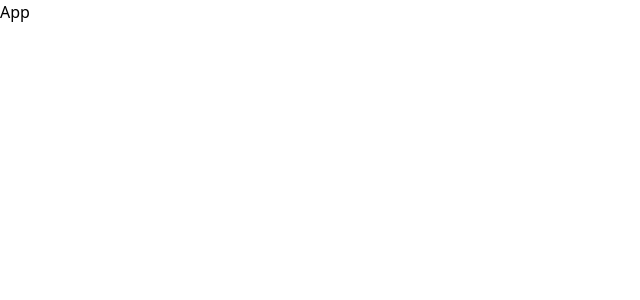
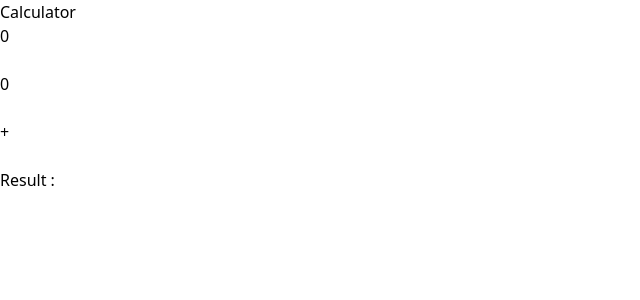
Before and after one commit to gawali9405/my-demo, a React (Vite) app in the folder student/: page / in a window 1280 px wide. Shown: the top 300 px of the page, without its empty margins (0-640 px from the left). Built offline with nearby package versions, Linux system fonts and the light colour scheme.

Commit message:
addition opertion completed

```diff
--- a/student/src/App.tsx
+++ b/student/src/App.tsx
@@ -1,8 +1,12 @@
+import Calculator from "./Calculator"
+
 
 
 const App = () => {
   return (
-    <div>App</div>
+    <div>
+      <Calculator/>
+    </div>
   )
 }
 
--- /dev/null
+++ b/student/src/Calculator.tsx
@@ -0,0 +1,43 @@
+import { useState } from "react";
+const Calculator = () => {
+  const [num1, setNum1] = useState<number>(0);
+  const [num2, setNum2] = useState<number>(0);
+  const [reuslt, setResult] = useState<string | number | null>(null);
+
+  const handleOperation = (operation: string) => {
+    switch (operation) {
+      case "add":
+        setResult(num1 + num2);
+        break;
+      default:
+        setResult("Please give the valid input");
+    }
+  };
+
+  return (
+    <div>
+      <h1>Calculator</h1>
+      <input
+        type="number"
+        value={num1}
+        placeholder="Enter the number"
+        onChange={(e) => setNum1(Number(e.target.value))}
+      />
+      <br /> <br />
+      <input
+        type="number"
+        value={num2}
+        placeholder="Enter the number"
+        onChange={(e) => setNum2(Number(e.target.value))}
+      />
+      <br /> <br />
+      <div>
+        <button onClick={() => handleOperation("add")}>+</button>
+      </div>
+      <br />
+      <h1> Result : {reuslt}</h1>
+    </div>
+  );
+};
+
+export default Calculator;
```
